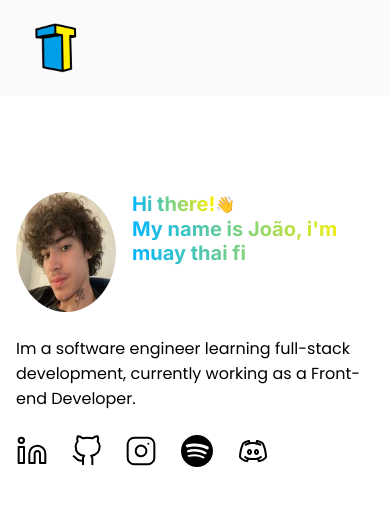
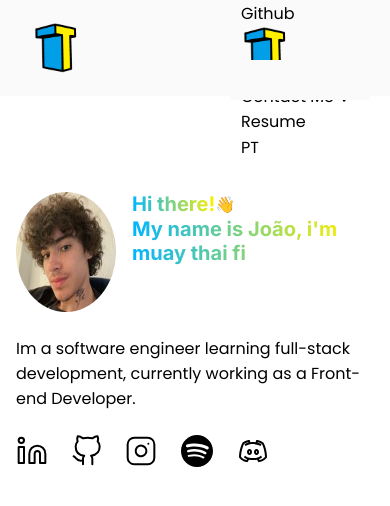
Before and after one commit to txjao/txjao, a React (Vite) app: page / in a window 390 px wide. Shown: the top 506 px of the page. Built offline with nearby package versions, Linux system fonts and the light colour scheme.

Commit message:
feat: creating new mobile menu

```diff
--- a/src/Components/Header.tsx
+++ b/src/Components/Header.tsx
@@ -2,6 +2,7 @@ import styled from "styled-components";
 import { Toggle } from "./Toggle";
 import { Dropdown } from "./Dropdown";
 import { useEffect, useState } from "react";
+import { MenuMobile } from "./MenuMobile";
 
 const ContainerDesktop = styled.header`
     display: flex;
@@ -52,7 +53,6 @@ const ContainerMobile = styled.header`
         font-family: 'Poppins', sans-serif;
         text-decoration: none;
         color: #000;
-        transition: font-weight 0.2s ease;
     }
 
     img{
@@ -72,9 +72,6 @@ const ContainerMobile = styled.header`
         width: 100%;
     }
 
-    #language-button:hover{
-        font-weight: 500;
-    }
 `
 
 export function Header() {
@@ -105,8 +102,7 @@ export function Header() {
             { isMobile && (
                     <ContainerMobile>
                         <img src="/favicon.png" />
-
-
+                        <MenuMobile />
                     </ContainerMobile >
                 )
             }
```
